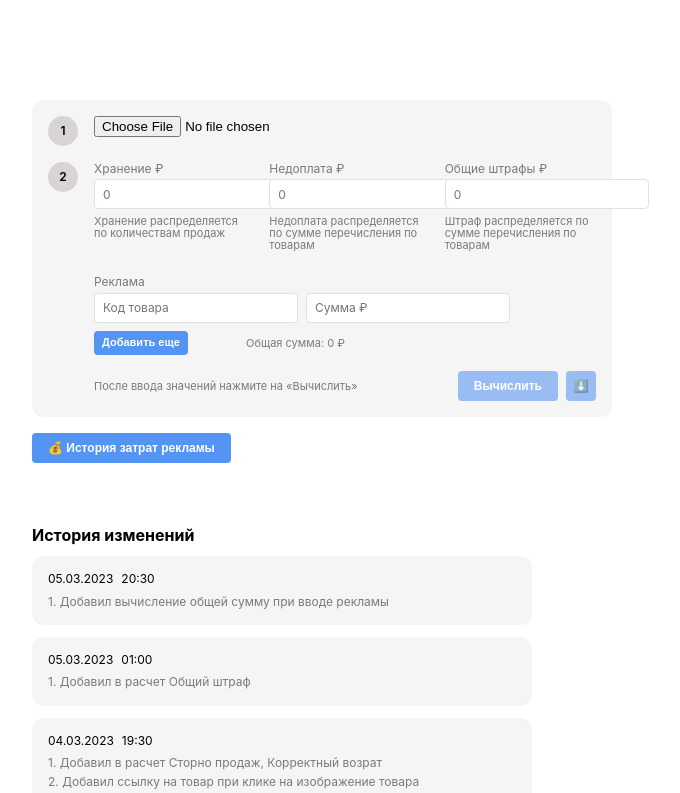
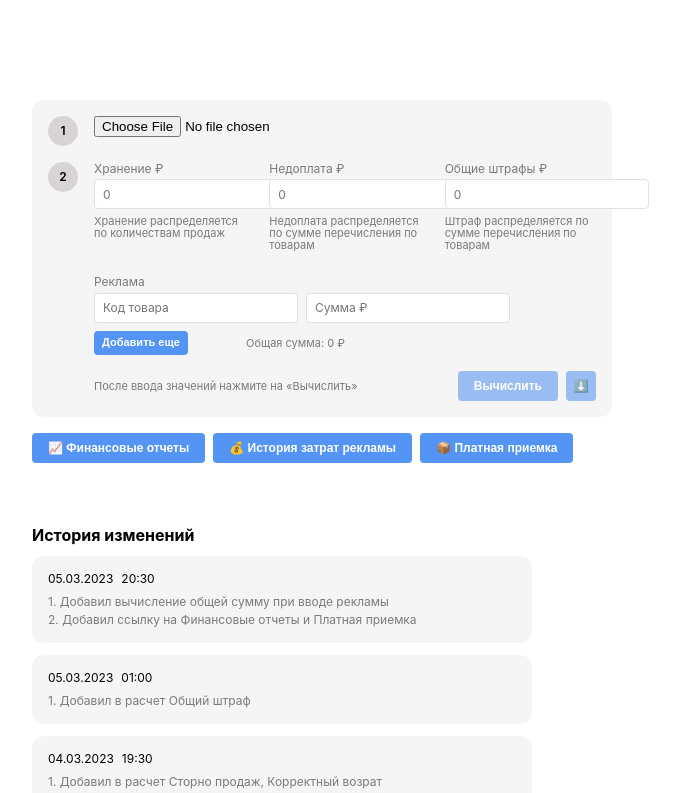
Before and after one commit to Dindro/marketplace-report, a Vue app: page / in a window 1280 px wide. Shown: the top 793 px of the page, without its empty margins (128-808 px from the left). Built offline with nearby package versions, Linux system fonts and the light colour scheme.

Commit message:
add finance report link

```diff
--- a/src/components/Version/VersionHistory.vue
+++ b/src/components/Version/VersionHistory.vue
@@ -28,6 +28,7 @@
             time: '20:30',
             points: [
                 'Добавил вычисление общей сумму при вводе рекламы',
+                'Добавил ссылку на Финансовые отчеты и Платная приемка',
             ],
         },
         {
@@ -99,7 +100,7 @@
         line-height: 1.2;
         background-color: #F5F5F5;
         padding: 16px;
-        width: 500px;
+        max-width: 500px;
         border-radius: 12px;
 
         &__time {
--- a/src/views/ReportView.vue
+++ b/src/views/ReportView.vue
@@ -4,8 +4,14 @@
         <Form @calculate="onCalculate" />
 
         <div class="product-info__fast">
+            <a href="https://seller.wildberries.ru/suppliers-mutual-settlements/reports-implementations/reports-weekly" target="_blank">
+                <Button>📈 Финансовые отчеты</Button>
+            </a>
             <a href="https://cmp.wildberries.ru/finance/upd" target="_blank">
                 <Button>💰 История затрат рекламы</Button>
+            </a>
+            <a href="https://seller.wildberries.ru/analytics/acceptance-report" target="_blank">
+                <Button>📦 Платная приемка</Button>
             </a>
         </div>
 
@@ -102,7 +108,15 @@ async function getProductActionByFile(file: ArrayBuffer, ads: IAdProductData[],
     padding-bottom: 100px;
 
     &__fast {
-        margin-top: 16px;
+        margin-top: 8px;
+        margin-left: -8px;
+        display: flex;
+        flex-wrap: wrap;
+
+        > * {
+            margin-top: 8px;
+            margin-left: 8px;
+        }
     }
 
     &__block {
```
